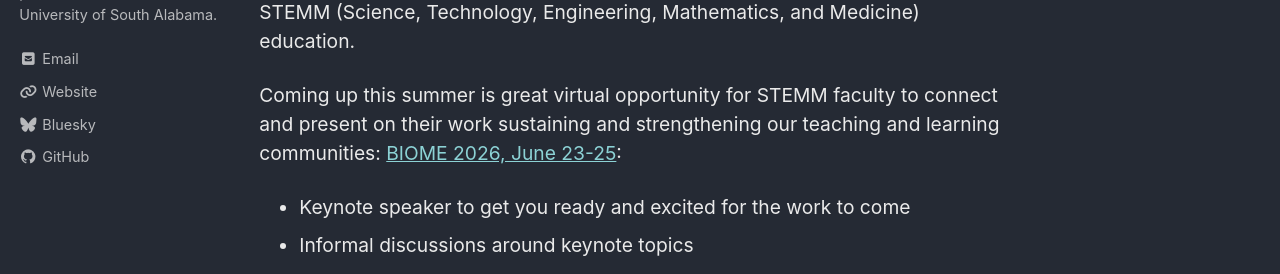
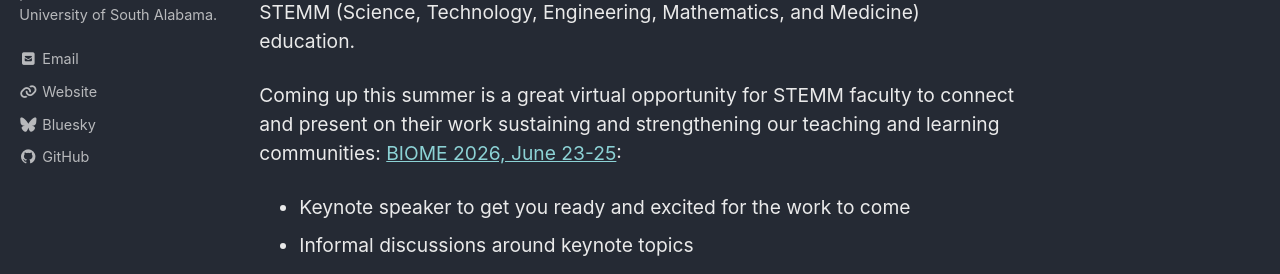
Before and after one commit to mathtechorg/mathtechorg.github.io, a Jekyll site: the page built from _posts/2026-03-30-biome.md, in a window 1280 px wide and 900 px high. Shown: the part 294-568 px from the top of the window. Built offline with Jekyll 4.4.1, drawn with Linux system fonts in a browser that asks for light colours; cached includes are drawn as plain includes; comment, search, counter and statistics services are not loaded.

Commit message:
Apply suggestion from @StevenClontz

```diff
--- a/_posts/2026-03-30-biome.md
+++ b/_posts/2026-03-30-biome.md
@@ -11,7 +11,7 @@ an NSF-funded Research Coordination Network aiming to facilitate the adoption an
 adaptation of free and open-source tools in STEMM (Science, Technology, Engineering,
 Mathematics, and Medicine) education.
 
-Coming up this summer is great virtual opportunity for STEMM faculty to connect and present
+Coming up this summer is a great virtual opportunity for STEMM faculty to connect and present
 on their work sustaining and strengthening our teaching and learning communities:
 [BIOME 2026, June 23-25](https://qubeshub.org/community/groups/summer2026):
 
```
